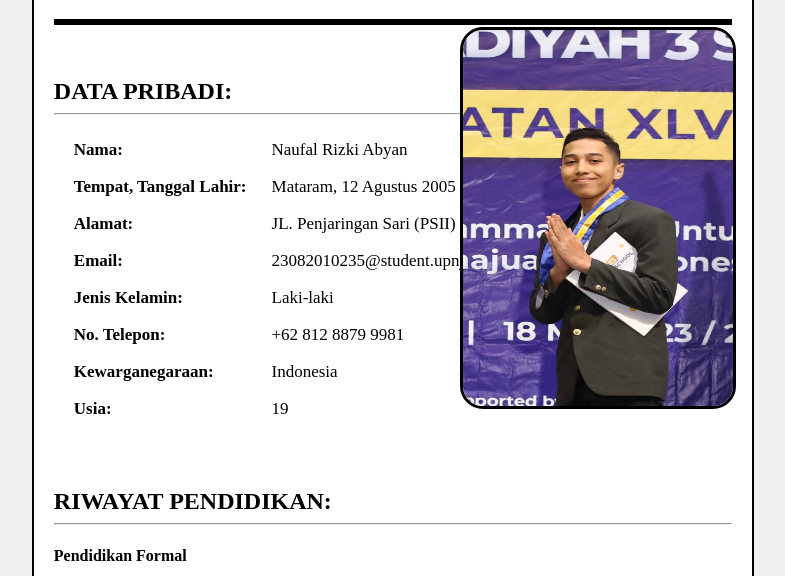
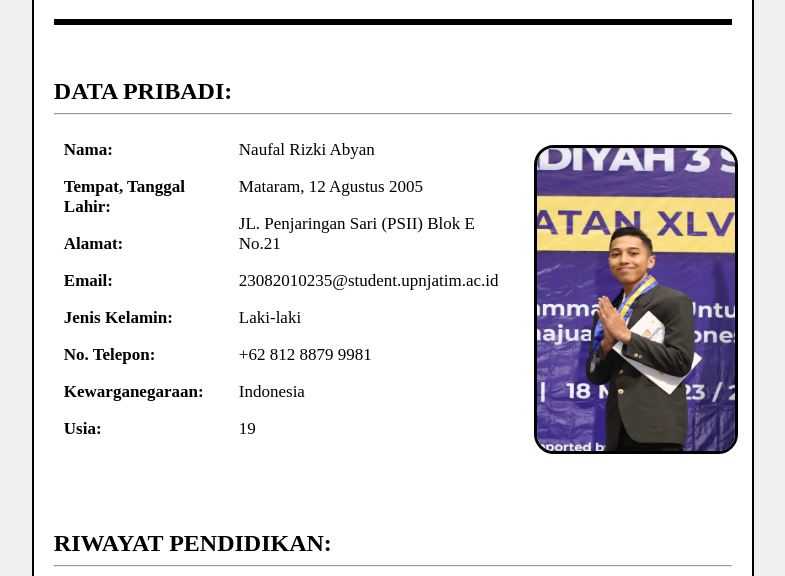
Before and after one commit to Nrabyan-17/Pemrograman-Web, a plain HTML site: page Tugas Minggu ke-3 membuat Biodata Pribadi/index.html in a window 1280 px wide. Shown: the part 224-800 px from the top of the page, without its empty margins (247-1032 px from the left). Drawn offline with Linux system fonts and the light colour scheme.

Commit message:
mengubah layout pada gambar

```diff
--- a/Tugas Minggu ke-3 membuat Biodata Pribadi/style.css
+++ b/Tugas Minggu ke-3 membuat Biodata Pribadi/style.css
@@ -38,17 +38,25 @@ h2 {
 
 .detail {
     display: flex;
-    padding-left: 20px;
-    gap: 25px;
+    padding-left: 10px;
+    gap: 35px;
     font-size: 17px;
 }
 
+/* untuk responsivitas */
+@media (max-width: 768px) {
+    .container {
+        width: 90%;
+        margin: 20px auto;
+    }
+}
+
 .gambar {
-    padding-top: 20px;
-    position: absolute;
-    left: 66%;
-    bottom: 16.5%;
-    transform: translateX(-50%);
+    width: 245px;
+    height: 303px;;
+    margin-top: 22px;
+    margin-left: auto;
+    margin-right: auto;
     margin-bottom: 30px;
 }
 
@@ -58,14 +66,14 @@ h2 {
 
 .riwayat {
     display: flex;
-    gap: 18px;
+    gap: 20px;
 }
 
 .gambar img {
-    position: relative;
-    width: 270px;
-    height: 376px;
-    border-radius: 23px;
+    width: 100%;
+    height: 100%;
+    max-width: 300px;
+    border-radius: 20px;
     border: 3px solid black;
 }
 
```
Also changed, not shown: Tugas Minggu ke-3 membuat Biodata Pribadi/index.html (+1 -0 lines).
